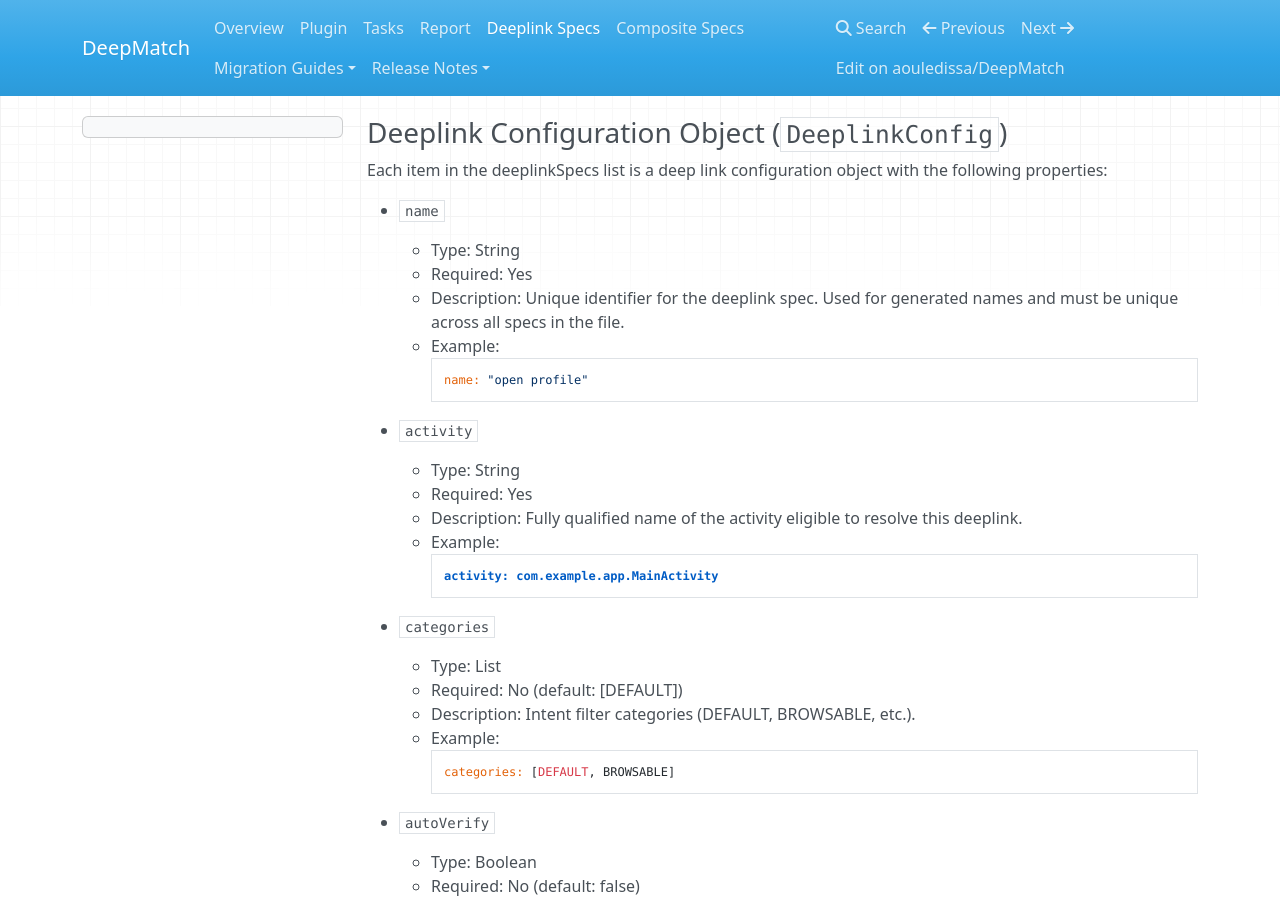
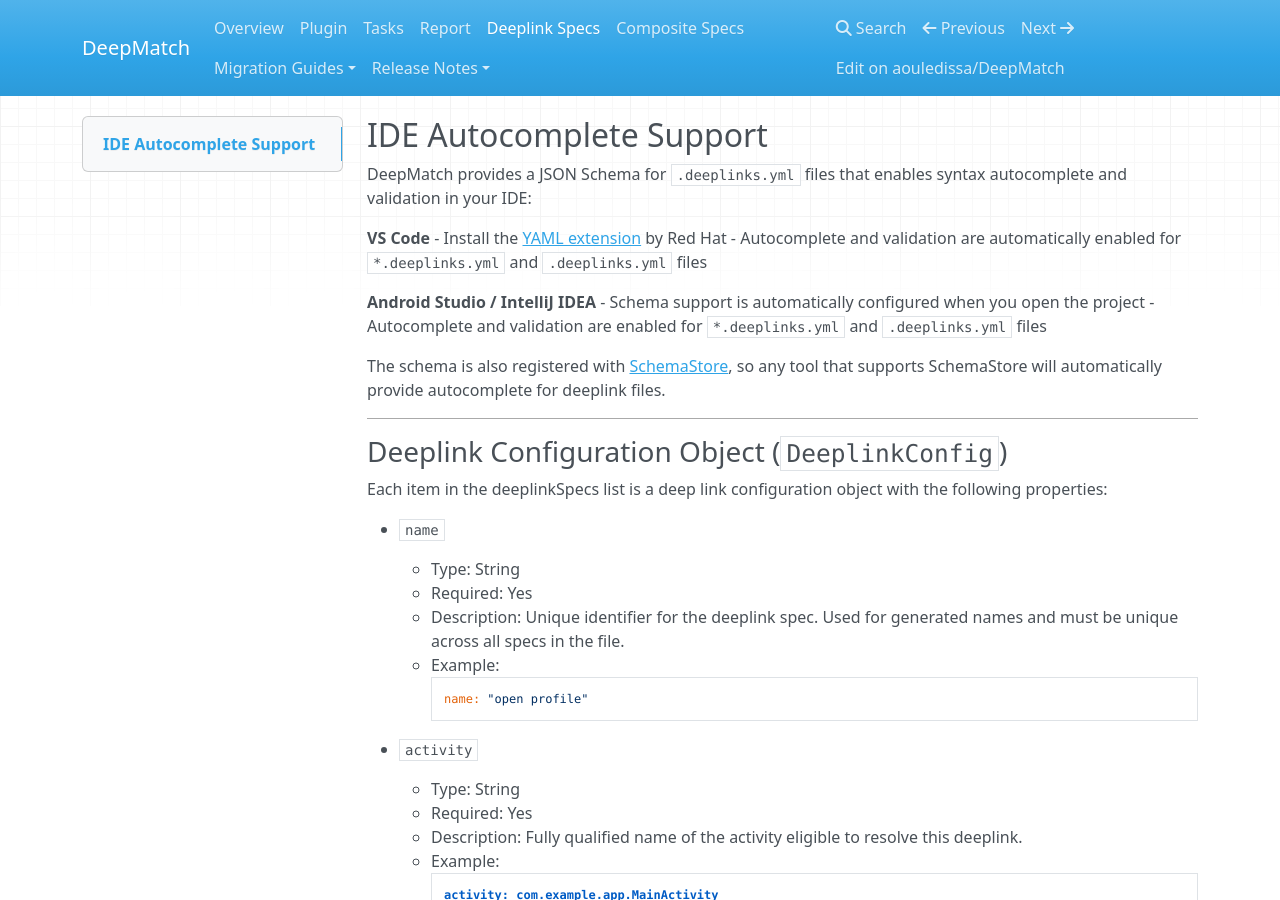
Before and after one commit to aouledissa/deep-match, an MkDocs documentation site: the page built from docs/deeplink-specs.md, in a window 1280 px wide and 900 px high. Built offline with MkDocs 1.6.1, drawn with Linux system fonts in a browser that asks for light colours; nearby versions of some CDN libraries.

Commit message:
add deeplinks yaml schema

```diff
--- a/docs/deeplink-specs.md
+++ b/docs/deeplink-specs.md
@@ -1,3 +1,19 @@
+## IDE Autocomplete Support
+
+DeepMatch provides a JSON Schema for `.deeplinks.yml` files that enables syntax autocomplete and validation in your IDE:
+
+**VS Code**
+- Install the [YAML extension](https://marketplace.visualstudio.com/items?itemName=redhat.vscode-yaml) by Red Hat
+- Autocomplete and validation are automatically enabled for `*.deeplinks.yml` and `.deeplinks.yml` files
+
+**Android Studio / IntelliJ IDEA**
+- Schema support is automatically configured when you open the project
+- Autocomplete and validation are enabled for `*.deeplinks.yml` and `.deeplinks.yml` files
+
+The schema is also registered with [SchemaStore](https://www.schemastore.org/), so any tool that supports SchemaStore will automatically provide autocomplete for deeplink files.
+
+---
+
 ### Deeplink Configuration Object (`DeeplinkConfig`)
 
 Each item in the deeplinkSpecs list is a deep link configuration object with the following properties:
```
Also changed, not shown: 1 other file.
